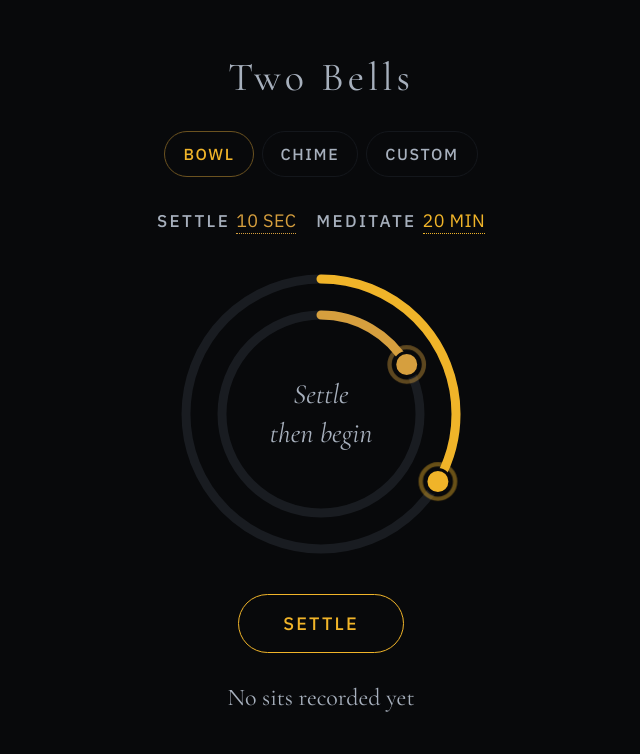
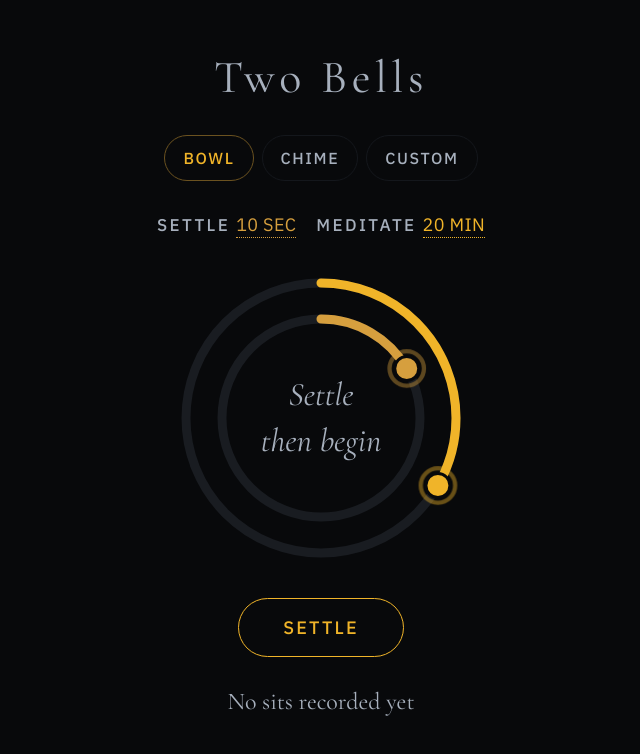
Before and after one commit to michaelrgainer/twobells, a plain HTML site: page index.html in a window 1280 px wide. Shown: the whole page, without its empty margins (319-959 px from the left). Drawn offline with nearby package versions, Linux system fonts and the light colour scheme.

Commit message:
Open the display hierarchy up: 46 / 33 / 24
Two Bells to 46 and the resting note to 33, keeping the note clearly below the
wordmark and above the log. The note sat at 28 against a 24px log, which is a step
too small to read as a step at all -- and italic Cormorant looks smaller than its
point size, so the gap needed to be wider than the numbers suggested.

Measured rather than eyeballed: the note is 120px wide inside a 300px ring, so it
has room at the larger size.

```diff
--- a/index.html
+++ b/index.html
@@ -68,7 +68,7 @@
 
   .wordmark {
     font-family: var(--display);
-    font-size: 40px;
+    font-size: 46px;
     font-weight: 400;
     letter-spacing: 0.10em;
     color: var(--muted);
@@ -398,7 +398,7 @@
     font-family: var(--display);
     font-style: italic;
     font-weight: 400;
-    font-size: 28px;
+    font-size: 33px;
     line-height: 1.4;
     color: var(--muted);
     transition: opacity 600ms ease;
```
